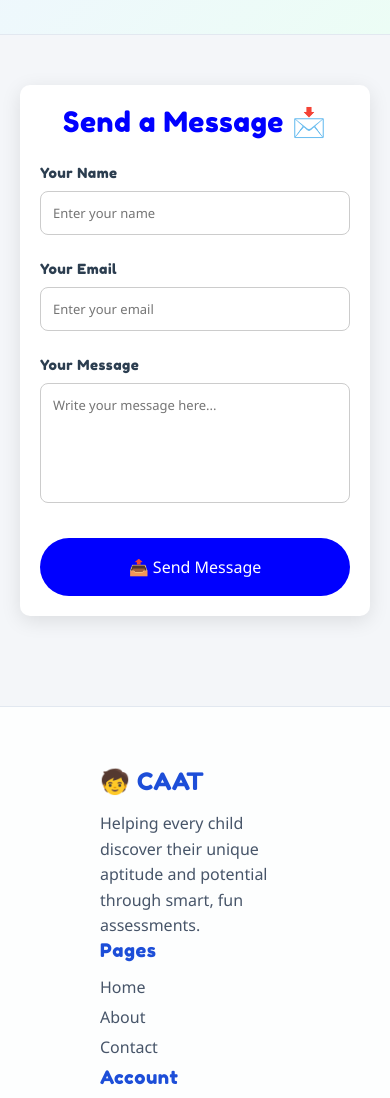
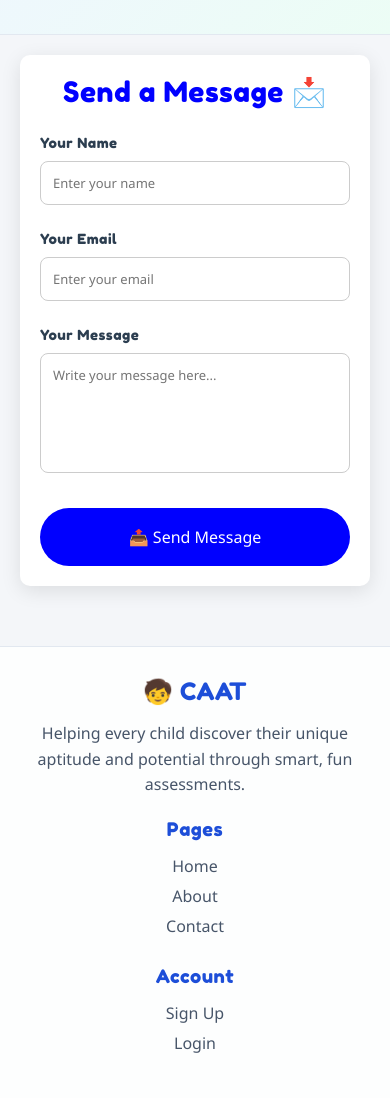
Before and after one commit to prateek4576/project, a website: page contact.html in a window 390 px wide. Shown: the part 246-1344 px from the top of the page. Drawn offline with Linux system fonts and the light colour scheme.

Commit message:
Enhance contact page with responsive design
Added responsive styles for mobile and fixed full page height.

```diff
--- a/contact.html
+++ b/contact.html
@@ -373,6 +373,52 @@
         text-align: center;
         padding: 15px;
       }
+
+
+      /* Fix full page height */
+html, body {
+  height: 100%;
+  display: flex;
+  flex-direction: column;
+}
+
+/* Push footer down + center form */
+.container {
+  flex: 1;
+  display: flex;
+  justify-content: center;
+  align-items: center;
+}
+
+/* Mobile fix */
+@media (max-width: 600px) {
+
+  body {
+    min-height: 100vh;
+  }
+
+  .container {
+    flex: 1;
+    padding: 20px;
+    align-items: center;
+  }
+
+  .form-box {
+    width: 100%;
+    max-width: 100%;
+  }
+
+  .top-footer {
+    padding: 30px 20px;
+  }
+
+  .footer-container {
+    flex-direction: column;
+    gap: 20px;
+    align-items: center;
+    text-align: center;
+  }
+}
     </style>
   </head>
   <body>
```
